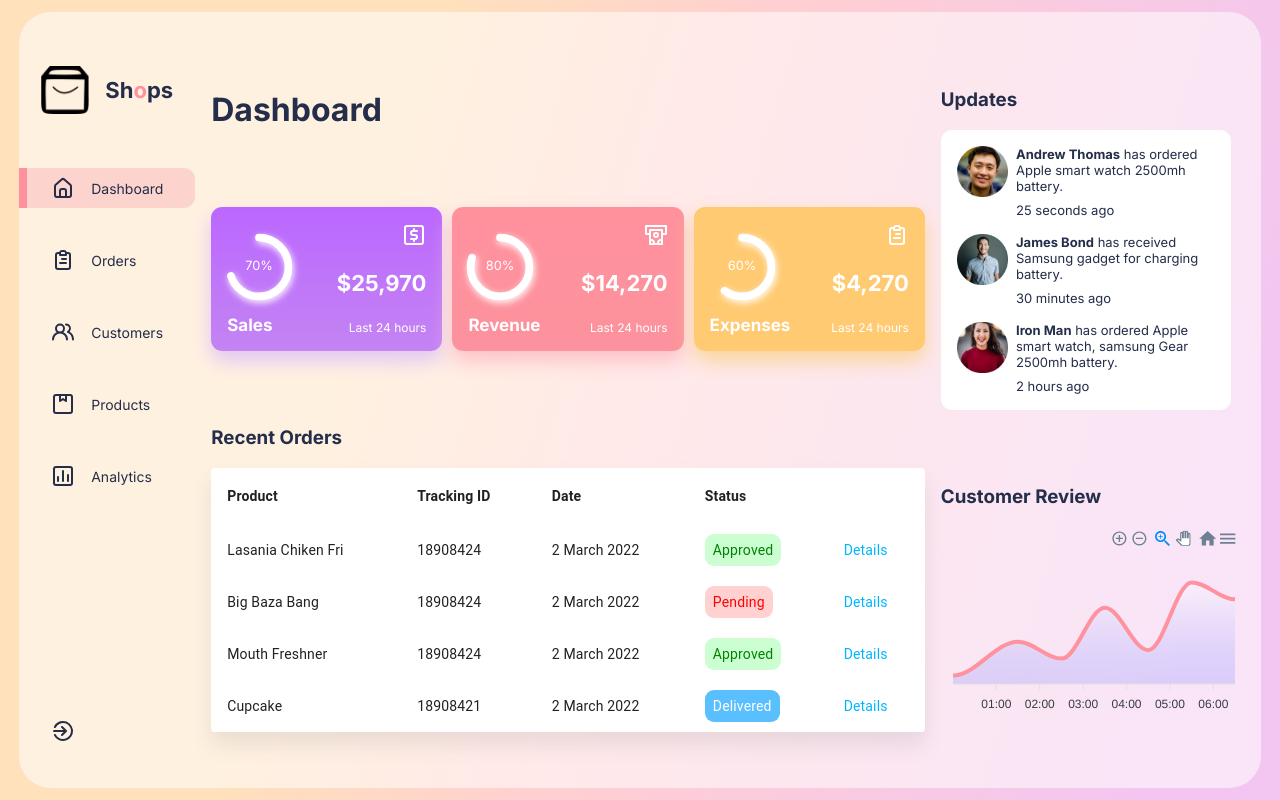
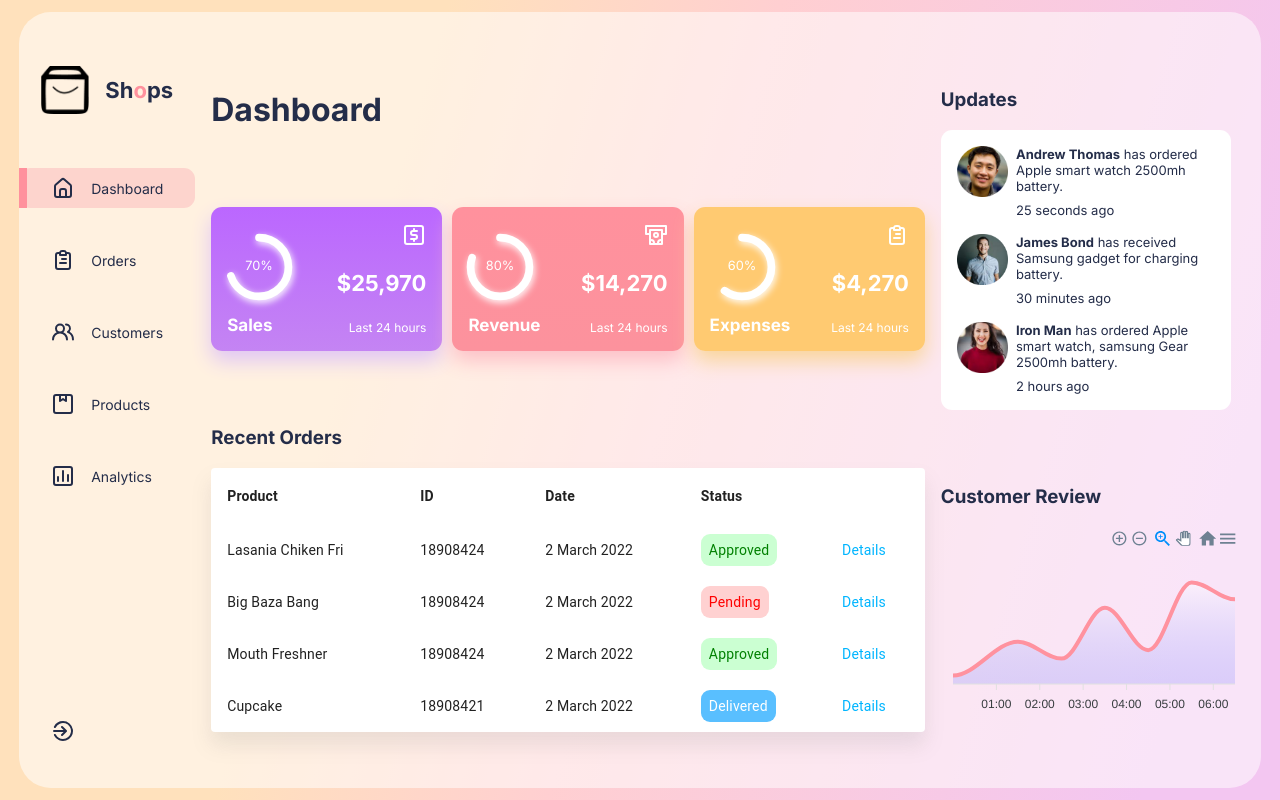
Before and after one commit to RSTamim/React-GYM-website-Practice-Part, a React (Create React App) app: page / in a window 1280 px wide. Built offline with nearby package versions, Linux system fonts and the light colour scheme.

Commit message:
Update Table.jsx

```diff
--- a/src/components/Table/Table.jsx
+++ b/src/components/Table/Table.jsx
@@ -55,7 +55,7 @@ export default function BasicTable() {
             <TableHead>
               <TableRow>
                 <TableCell>Product</TableCell>
-                <TableCell align="left">Tracking ID</TableCell>
+                <TableCell align="left"> ID</TableCell>
                 <TableCell align="left">Date</TableCell>
                 <TableCell align="left">Status</TableCell>
                 <TableCell align="left"></TableCell>
```
